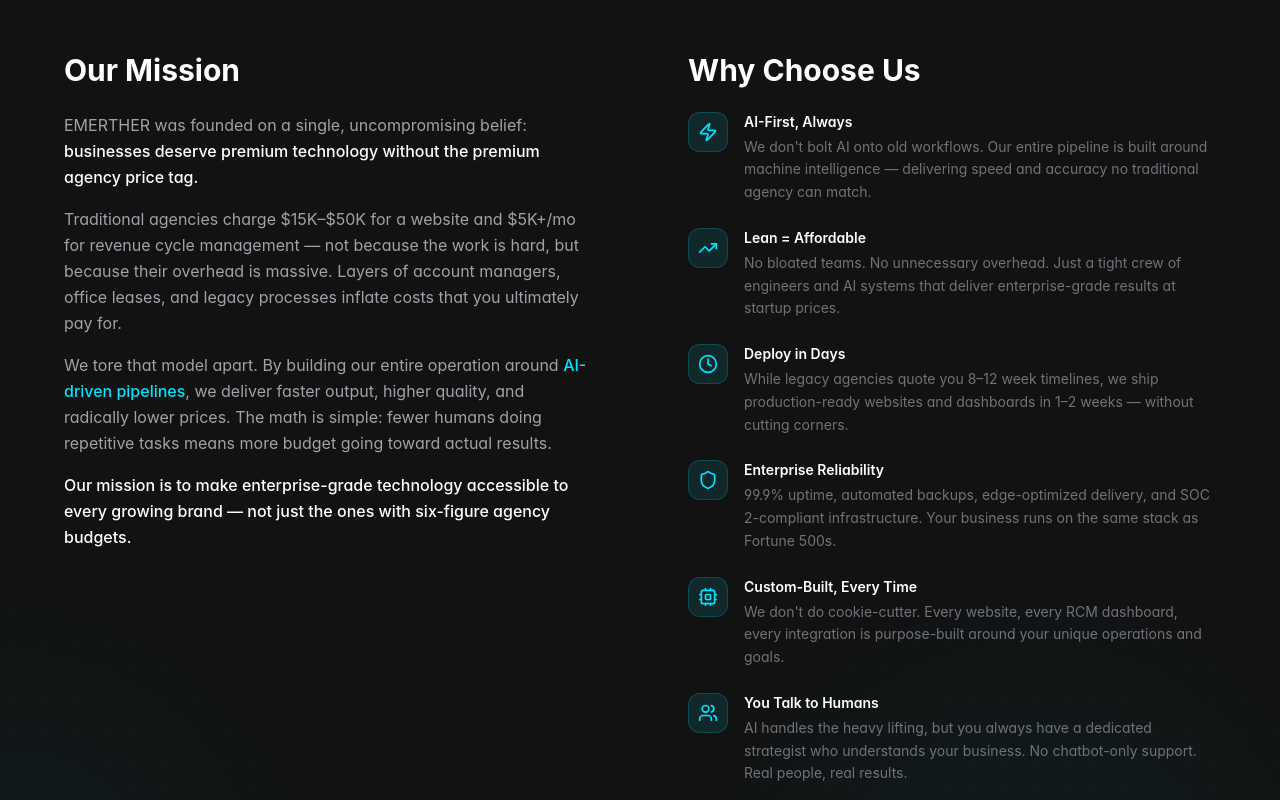
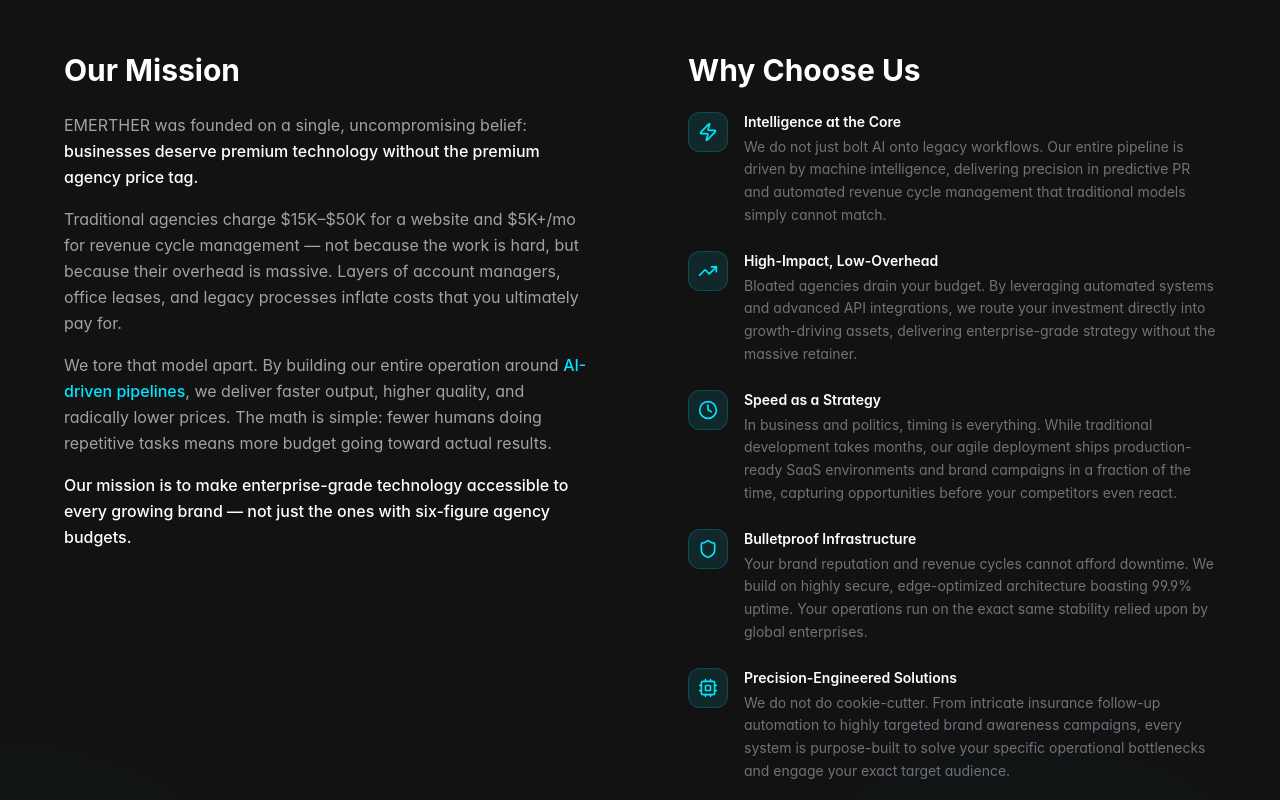
Before and after one commit to ketangunjal/emerther-landing, a Next.js app: page / in a window 1280 px wide. Shown: the part 2360-3160 px from the top of the page. Built offline with nearby package versions, Linux system fonts and the light colour scheme.

Commit message:
Upgrade About Us: punchier premium feature headers

```diff
--- a/src/components/AboutUs.tsx
+++ b/src/components/AboutUs.tsx
@@ -7,33 +7,33 @@
 const whyChooseUs = [
   {
     icon: Zap,
-    title: "AI-First, Always",
-    desc: "We don't bolt AI onto old workflows. Our entire pipeline is built around machine intelligence — delivering speed and accuracy no traditional agency can match.",
+    title: "Intelligence at the Core",
+    desc: "We do not just bolt AI onto legacy workflows. Our entire pipeline is driven by machine intelligence, delivering precision in predictive PR and automated revenue cycle management that traditional models simply cannot match.",
   },
   {
     icon: TrendingUp,
-    title: "Lean = Affordable",
-    desc: "No bloated teams. No unnecessary overhead. Just a tight crew of engineers and AI systems that deliver enterprise-grade results at startup prices.",
+    title: "High-Impact, Low-Overhead",
+    desc: "Bloated agencies drain your budget. By leveraging automated systems and advanced API integrations, we route your investment directly into growth-driving assets, delivering enterprise-grade strategy without the massive retainer.",
   },
   {
     icon: Clock,
-    title: "Deploy in Days",
-    desc: "While legacy agencies quote you 8–12 week timelines, we ship production-ready websites and dashboards in 1–2 weeks — without cutting corners.",
+    title: "Speed as a Strategy",
+    desc: "In business and politics, timing is everything. While traditional development takes months, our agile deployment ships production-ready SaaS environments and brand campaigns in a fraction of the time, capturing opportunities before your competitors even react.",
   },
   {
     icon: Shield,
-    title: "Enterprise Reliability",
-    desc: "99.9% uptime, automated backups, edge-optimized delivery, and SOC 2-compliant infrastructure. Your business runs on the same stack as Fortune 500s.",
+    title: "Bulletproof Infrastructure",
+    desc: "Your brand reputation and revenue cycles cannot afford downtime. We build on highly secure, edge-optimized architecture boasting 99.9% uptime. Your operations run on the exact same stability relied upon by global enterprises.",
   },
   {
     icon: Cpu,
-    title: "Custom-Built, Every Time",
-    desc: "We don't do cookie-cutter. Every website, every RCM dashboard, every integration is purpose-built around your unique operations and goals.",
+    title: "Precision-Engineered Solutions",
+    desc: "We do not do cookie-cutter. From intricate insurance follow-up automation to highly targeted brand awareness campaigns, every system is purpose-built to solve your specific operational bottlenecks and engage your exact target audience.",
   },
   {
     icon: Users,
-    title: "You Talk to Humans",
-    desc: "AI handles the heavy lifting, but you always have a dedicated strategist who understands your business. No chatbot-only support. Real people, real results.",
+    title: "Data-Driven, Human-Led",
+    desc: "While algorithms do the heavy computation, high-stakes decisions require human insight. You work directly with dedicated strategists who understand the nuances of your industry, ensuring our technical output perfectly aligns with your real-world goals.",
   },
 ];
 
```
